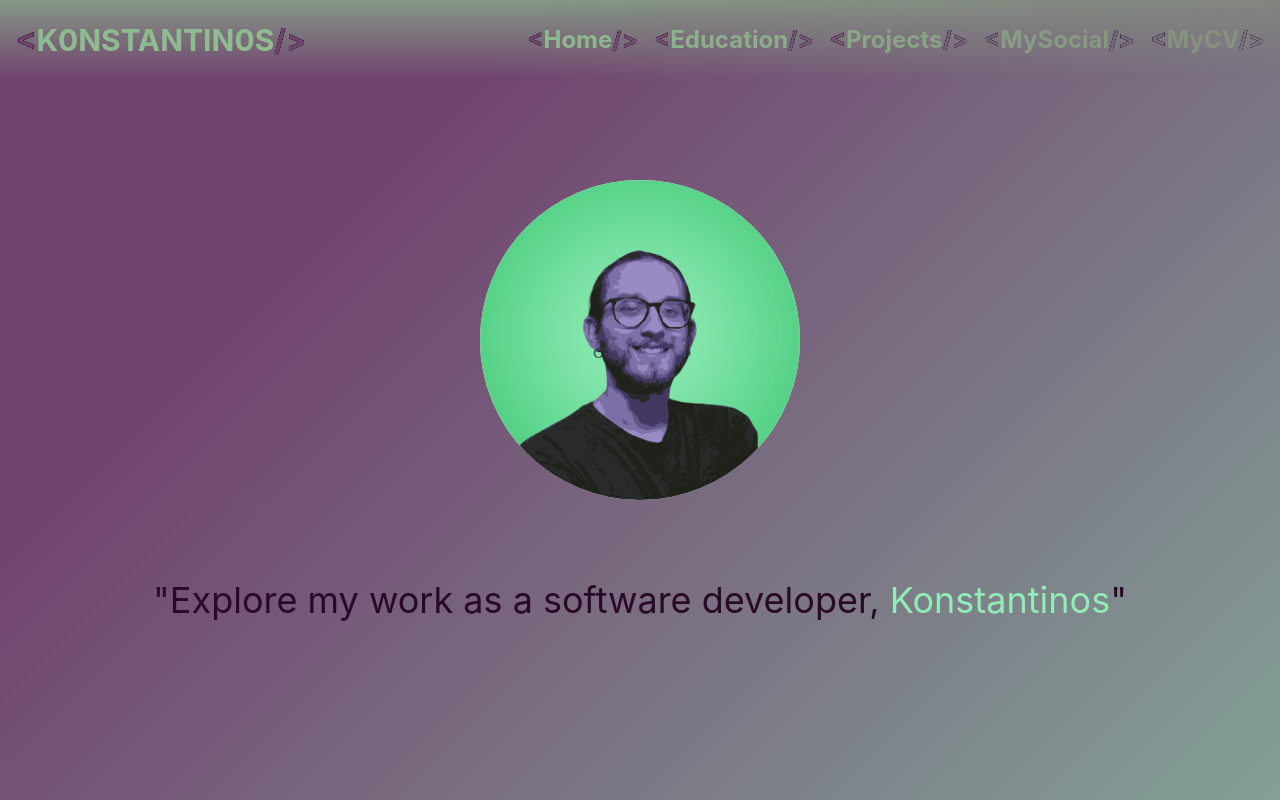
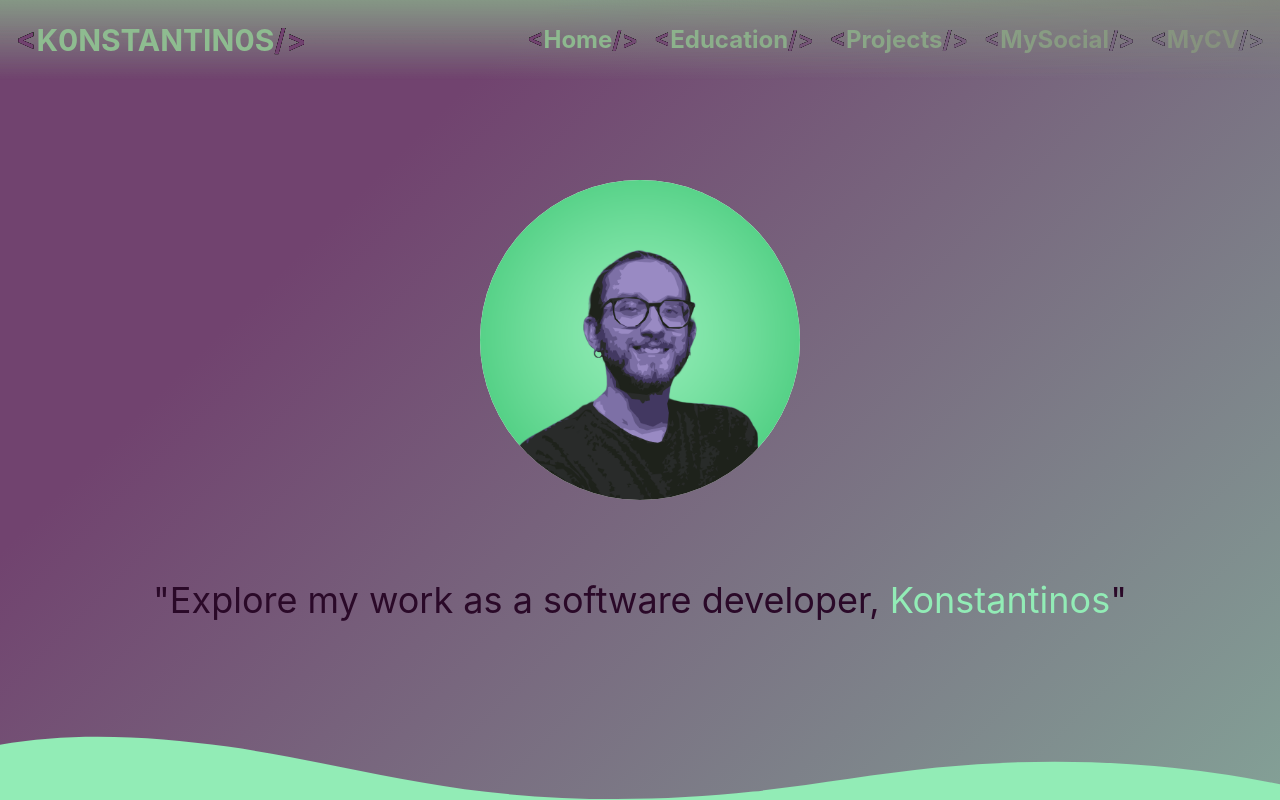
Before and after one commit to kwts0z/portfolio-site, a React (Create React App) app: page / in a window 1280 px wide. Shown: the top 800 px of the page. Built offline with nearby package versions, Linux system fonts and the light colour scheme.

Commit message:
divider added

```diff
--- a/src/components/body.js
+++ b/src/components/body.js
@@ -8,7 +8,6 @@
       <div className="w-full h-screen">
         <NewAnimation/>
       </div>
-
       <div className="absolute flex flex-col w-full z-10 justify-center items-center text-center">
         <div className="flex relative rounded-full bg-white h-64 w-64 md:h-80 md:w-80 overflow-hidden">
           <img className="scale-125 pb-4 pl-3" src={avatar} alt="My avatar" ></img>
@@ -19,6 +18,7 @@
           <span className="text-secondary">"</span>
         </p>
       </div>
+
     </div>
   );
 }
--- a/src/components/newAnimation.js
+++ b/src/components/newAnimation.js
@@ -5,7 +5,11 @@
 
     return (
         <div class="gradient-background">
-
+            <div class="divider">
+                <svg data-name="Layer 1" xmlns="http://www.w3.org/2000/svg" viewBox="0 0 1200 120" preserveAspectRatio="none">
+                    <path d="M321.39,56.44c58-10.79,114.16-30.13,172-41.86,82.39-16.72,168.19-17.73,250.45-.39C823.78,31,906.67,72,985.66,92.83c70.05,18.48,146.53,26.09,214.34,3V0H0V27.35A600.21,600.21,0,0,0,321.39,56.44Z" class="shape-fill"></path>
+                </svg>
+            </div>
         </div>
     );
 
--- a/src/components/styles/newanim.css
+++ b/src/components/styles/newanim.css
@@ -20,3 +20,24 @@
 body{
   background-color: #92ECB6;
 }
+
+.divider {
+    position: absolute;
+    bottom: 0;
+    left: 0;
+    width: 100%;
+    overflow: hidden;
+    line-height: 0;
+    transform: rotate(180deg);
+}
+
+.divider svg {
+    position: relative;
+    display: block;
+    width: calc(100% + 1.3px);
+    height: 69px;
+}
+
+.divider .shape-fill {
+    fill: #92ECB6;
+}
```
